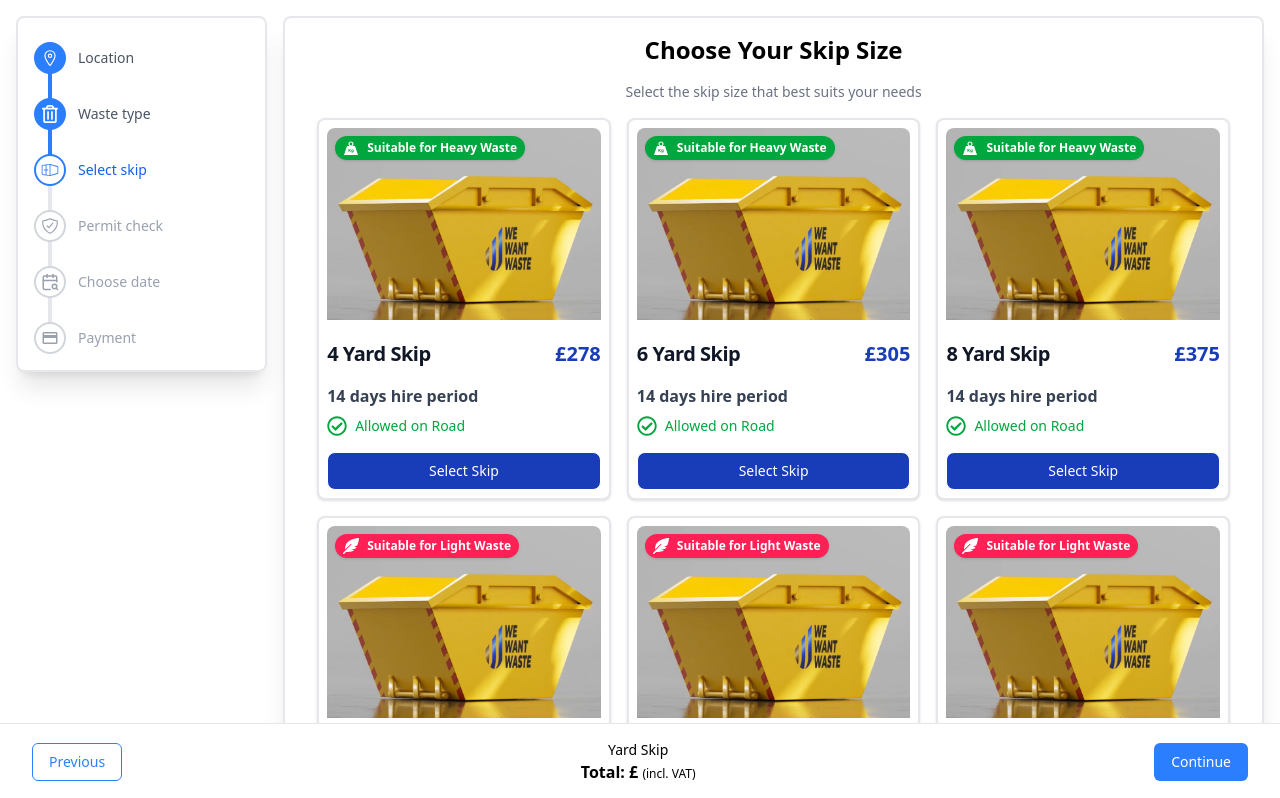
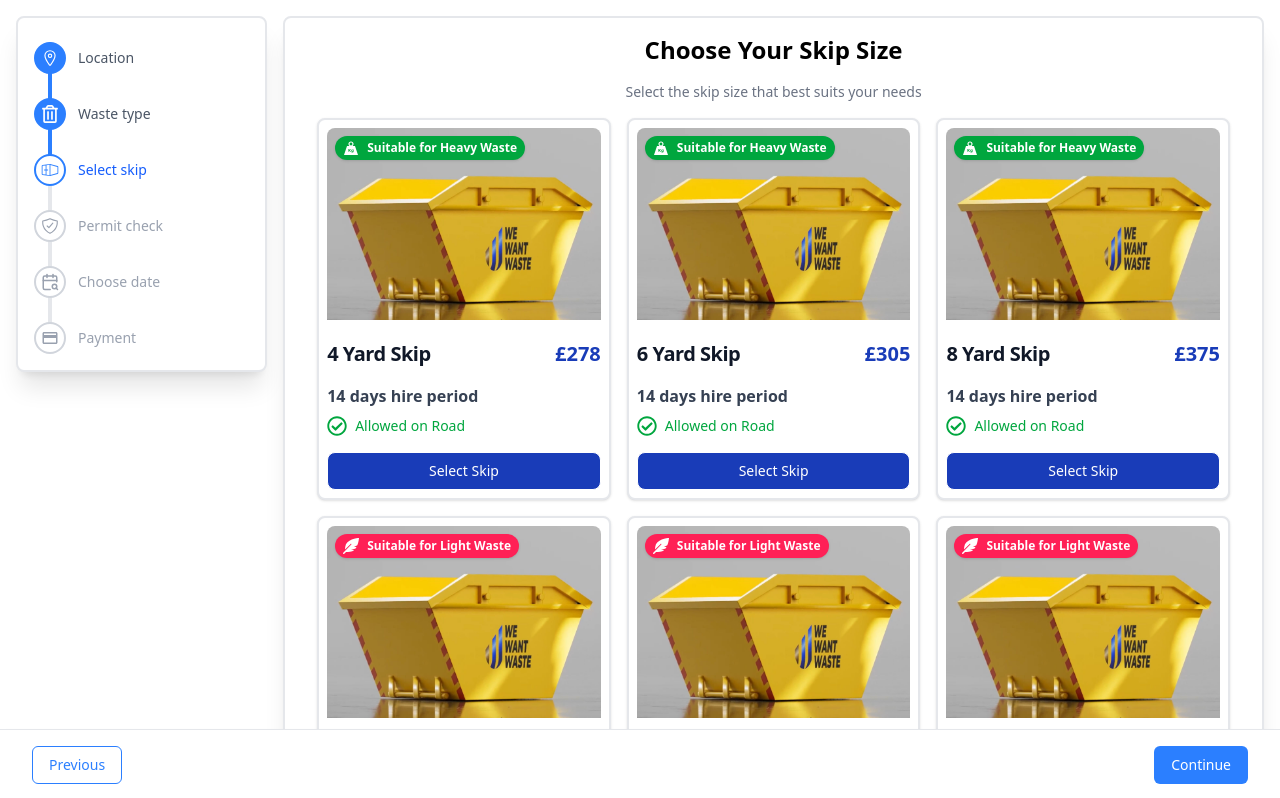
Before and after one commit to abderraouf2/front-end-challenge, a Next.js app: page / in a window 1280 px wide. Shown: the top 798 px of the page. Built offline with nearby package versions, Linux system fonts and the light colour scheme.

Commit message:
display data only if the skip is selected

```diff
--- a/components/SkipsSelection/StepNavigation.jsx
+++ b/components/SkipsSelection/StepNavigation.jsx
@@ -9,7 +9,7 @@ export default function StepNavigation({ handleNextStep, handlePreviousStep }) {
   return (
     <div className="w-full fixed bottom-0 bg-white p-3 sm:p-4 z-10 border-t border-gray-200 shadow-md">
       <div className="max-w-7xl mx-auto w-full flex flex-col sm:flex-row sm:items-center sm:justify-between gap-4 sm:gap-4 px-2 sm:px-4">
-        {/* Small screens: Skip info on top */}
+        {selectedSkip && (
           <div className="block sm:hidden text-center">
             <div className="text-xs sm:text-sm">
               {selectedSkip?.size} Yard Skip
@@ -19,6 +19,7 @@ export default function StepNavigation({ handleNextStep, handlePreviousStep }) {
               <span className="font-normal text-xs">(incl. VAT)</span>
             </div>
           </div>
+        )}
 
         {/* Button group + Centered skip info for large screens */}
         <div className="flex gap-4 sm:flex-row sm:items-center justify-between w-full sm:gap-4">
@@ -30,7 +31,7 @@ export default function StepNavigation({ handleNextStep, handlePreviousStep }) {
             Previous
           </button>
 
-          {/* Large screens only: Centered skip info */}
+          {selectedSkip && (
             <div className="hidden sm:flex flex-col text-center">
               <div className="text-sm">{selectedSkip?.size} Yard Skip</div>
               <div className="text-base font-semibold">
@@ -38,6 +39,7 @@ export default function StepNavigation({ handleNextStep, handlePreviousStep }) {
                 <span className="font-normal text-xs">(incl. VAT)</span>
               </div>
             </div>
+          )}
 
           {/* Next button */}
           <button
```
Lines whose indentation alone changed are shown as unchanged.
